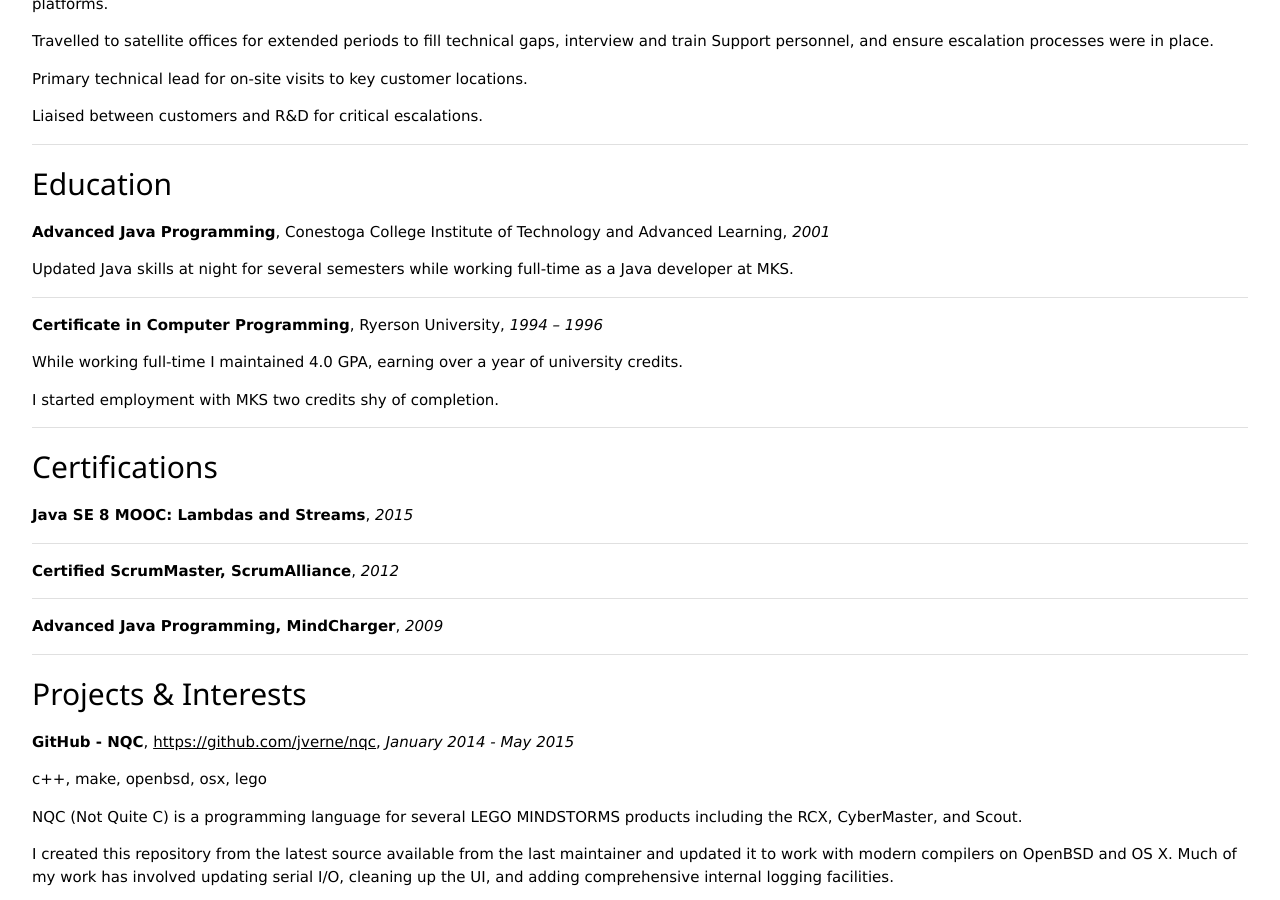
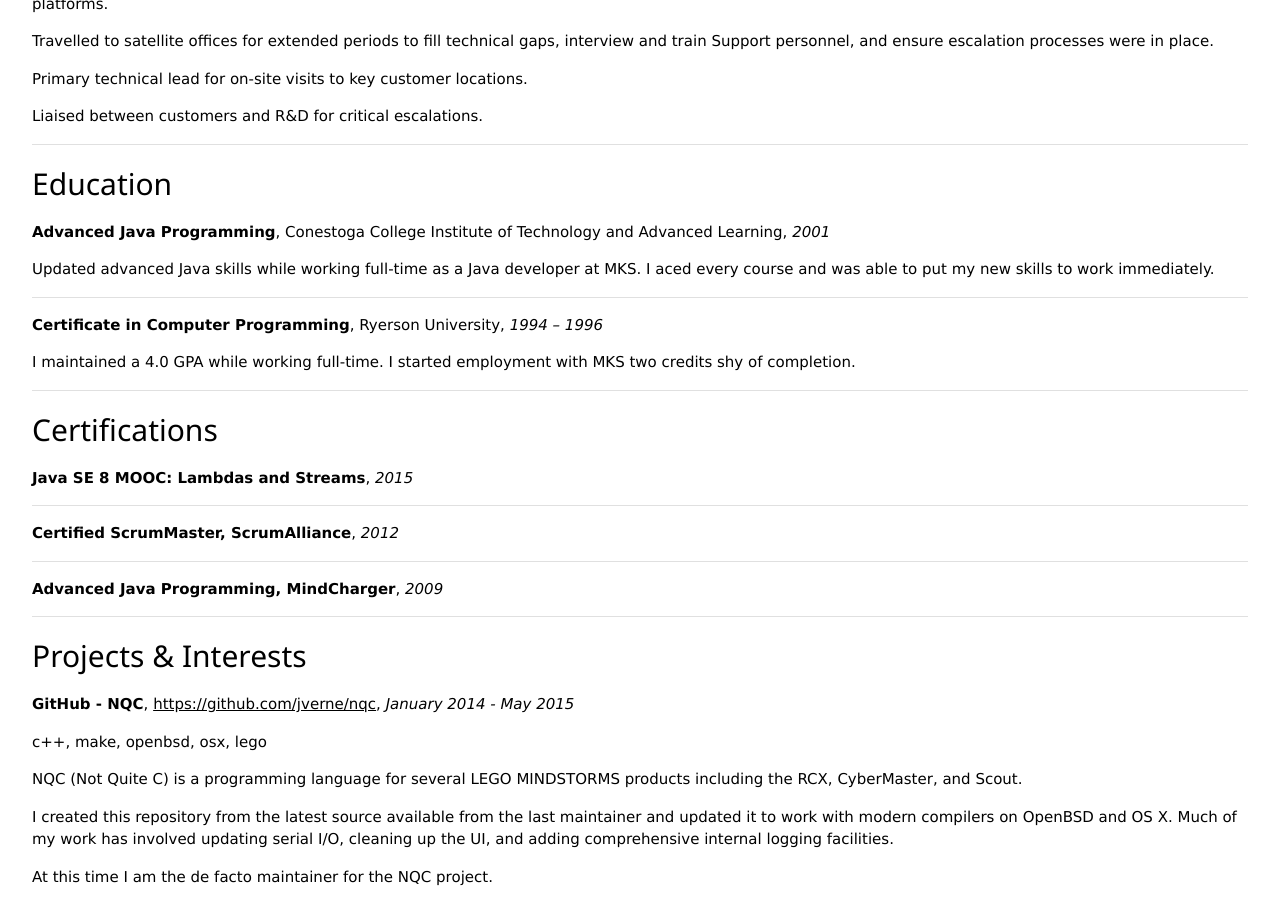
Before and after one commit to jverne/jverne.github.io, a Jekyll site: the page built from resume/index.md, in a window 1280 px wide and 900 px high, scrolled down 2173 px. Built offline with Jekyll 4.4.1, drawn with Linux system fonts in a browser that asks for light colours; nearby versions of some CDN libraries.

Commit message:
Updated index.md

```diff
--- a/resume/index.md
+++ b/resume/index.md
@@ -110,16 +112,14 @@
 **Advanced Java Programming**, Conestoga College Institute of Technology and Advanced Learning, *2001*
 
 
-Updated Java skills at night for several semesters while working full-time as a Java developer at MKS.
+Updated advanced Java skills while working full-time as a Java developer at MKS. I aced every course and was able to put my new skills to work immediately.
 
 ---
 
 **Certificate in Computer Programming**, Ryerson University, *1994 – 1996*
 
 
-While working full-time I maintained 4.0 GPA, earning over a year of university credits.
-
-I started employment with MKS two credits shy of completion.
+I maintained a 4.0 GPA while working full-time. I started employment with MKS two credits shy of completion.
 
 ---
 
```
Also changed, not shown: other parts of resume/index.md (+3 -1 lines).
